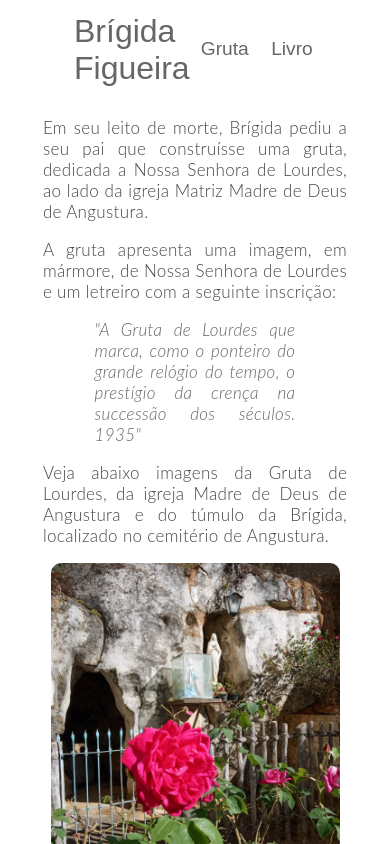
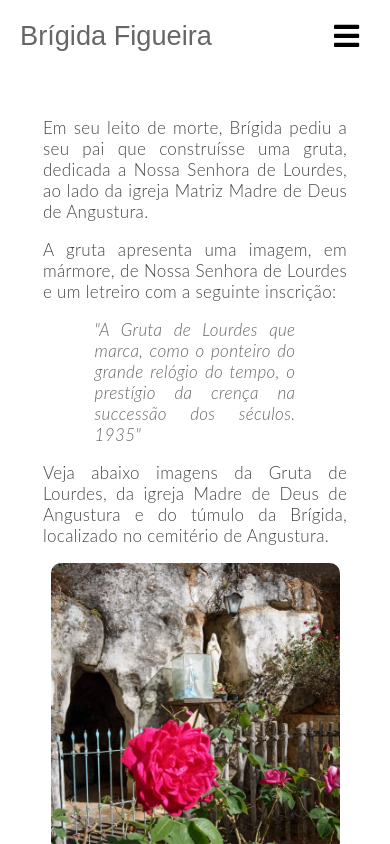
Before and after one commit to jadefr/brigida, a React (Create React App) app: page /gruta in a window 390 px wide. Shown: the top 844 px of the page. Built offline with nearby package versions, Linux system fonts and the light colour scheme.

Commit message:
Make responsive menu

```diff
--- a/package.json
+++ b/package.json
@@ -8,6 +8,7 @@
     "@testing-library/user-event": "^13.5.0",
     "react": "^18.2.0",
     "react-dom": "^18.2.0",
+    "react-icons": "^4.6.0",
     "react-router-dom": "^6.4.3",
     "react-scripts": "5.0.1",
     "web-vitals": "^2.1.4"
--- a/src/components/Footer/Footer.css
+++ b/src/components/Footer/Footer.css
@@ -19,3 +19,11 @@
     color: rgba(204, 204, 204, 0.89);
     font-style: italic;
 }
+
+@media (max-width: 520px){
+    .footer-container {
+        padding-right: 10%;
+        padding-left: 10%;
+        padding-bottom: 10%;
+    }
+}
--- a/src/components/Navbar/Navbar.css
+++ b/src/components/Navbar/Navbar.css
@@ -11,12 +11,12 @@
     top: 0;
     z-index: 999;
 }
-.navbar .navbar-container {
+.navbar__container {
     display: flex;
     justify-content: space-between;
     height: 100px;
 }
-.navbar .container {
+.container {
     z-index: 1;
     width: 100%;
     max-width: 1300px;
@@ -25,7 +25,7 @@
     padding-left: 50px;
     padding-right: 50px;
 }
-.navbar .container .navbar-logo {
+.navbar-logo {
     color: #666666;
     justify-self: start;
     cursor: pointer;
@@ -34,6 +34,15 @@
     display: flex;
     align-items: center;
 }
+
+.navbar-icon {
+    margin-right: 0.5rem;
+}
+
+.menu-icon {
+    display: none;
+}
+
 .navbar .container .nav-menu {
     display: flex;
     align-items: center;
@@ -56,8 +65,90 @@
 .navbar .container .nav-menu .nav-item:hover {
     border-bottom: 2px solid black;
 }
+
 @media only screen and (max-width: 1225px) {
     .navbar {
         padding: 0 24px;
     }
 }
+
+@media screen and (max-width: 960px) {
+    /*.NavbarItems {*/
+    /*    position: relative;*/
+    /*}*/
+
+    .nav-menu {
+        display: flex;
+        flex-direction: column;
+        width: 100%;
+        position: absolute;
+        top: 80px;
+        left: -50%;
+        opacity: 1;
+        transition: all 0.5s ease;
+    }
+
+    .nav-menu.active {
+        background: rgba(204, 204, 204, 0.84);
+        left: 0;
+        opacity: 1;
+        transition: all 0.6s ease;
+        z-index: 1;
+    }
+
+    .nav-links {
+        text-align: center;
+        padding: 2rem;
+        width: 100%;
+        display: grid;
+
+        /*color: #de1818;*/
+        /*display: flex;*/
+        /*align-items: center;*/
+        /*text-decoration: none;*/
+        /*!*padding: 0.5rem 0.7rem;*!*/
+        /*height: 100%;*/
+    }
+
+    .nav-links:hover {
+        color: #09f09f;
+        transform: scale(1.2);
+        transition: all 0.2s ease;
+    }
+
+    .nav-item:hover {
+        border: none;
+    }
+
+    .nav-item {
+        width: 100%;
+    }
+
+    /*.navbar-logo {*/
+    /*    position: absolute;*/
+    /*    top: 0;*/
+    /*    left: 0;*/
+    /*    transform: translate(25%, 50%);*/
+    /*}*/
+
+    .menu-icon {
+        display: block;
+        position: absolute;
+        top: 0;
+        right: 0;
+        transform: translate(-100%, 60%);
+        font-size: 1.8rem;
+        cursor: pointer;
+    }
+
+    .navbar-logo {
+        /*display: none;*/
+        display: block;
+        position: absolute;
+        top: 20px;
+        left: 20px;
+        font-size: 1.7rem;
+    }
+
+
+}
--- a/src/components/Navbar/Navbar.js
+++ b/src/components/Navbar/Navbar.js
@@ -1,6 +1,8 @@
-import React, {useState} from 'react';
-import {Link} from 'react-router-dom';
+import React, { useState, useEffect } from 'react';
+import {Link, NavLink} from 'react-router-dom';
 import './Navbar.css';
+import { FaBars, FaTimes } from "react-icons/fa";
+// import { IconContext } from "react-icons/libs";
 
 function Navbar() {
     const [click, setClick] = useState(false);
@@ -10,10 +12,16 @@ function Navbar() {
 
     return (
         <div className="navbar">
-            <div className="navbar-container container">
+            <div className="navbar__container container">
+
                 <Link to='/' className="navbar-logo" onClick={closeMobileMenu}>
                     Brígida Figueira
                 </Link>
+
+                <div className="menu-icon" onClick={handleClick}>
+                    {click ? <FaTimes /> : <FaBars />}
+                </div>
+
                 <ul className={click ? 'nav-menu active' : 'nav-menu'}>
                     <li className="nav-item">
                         <Link to='/gruta' className="nav-links" onClick={closeMobileMenu}>
@@ -25,6 +33,11 @@ function Navbar() {
                             Livro
                         </Link>
                     </li>
+                    {/*<li className="nav-item home-page">*/}
+                    {/*    <Link to='/' className="nav-links home-page" onClick={closeMobileMenu}>*/}
+                    {/*        Página Inicial*/}
+                    {/*    </Link>*/}
+                    {/*</li>*/}
                 </ul>
             </div>
         </div>
--- a/src/views/Gruta/Gruta.css
+++ b/src/views/Gruta/Gruta.css
@@ -7,3 +7,9 @@
     color: rgba(68, 68, 68, 0.83);
     padding: 0 17%;
 }
+
+@media (min-width: 1460px){
+    .gruta__row {
+        padding: 0 25%;
+    }
+}
--- a/src/views/Home/Home.js
+++ b/src/views/Home/Home.js
@@ -1,11 +1,10 @@
-import React, {useEffect} from 'react';
+import React, {useEffect, useState} from 'react';
 import './Home.css';
 import ImageSource from "../../components/ImageSource/ImageSource";
 import {imgBrigida} from "./HomeData";
 
 
 function Home() {
-
     return (
         <div>
             <div className="home__img_row">
```
Also changed, not shown: public/index.html (+6 -6 lines), 1 other file (tests, documents, lock files or other folders).
